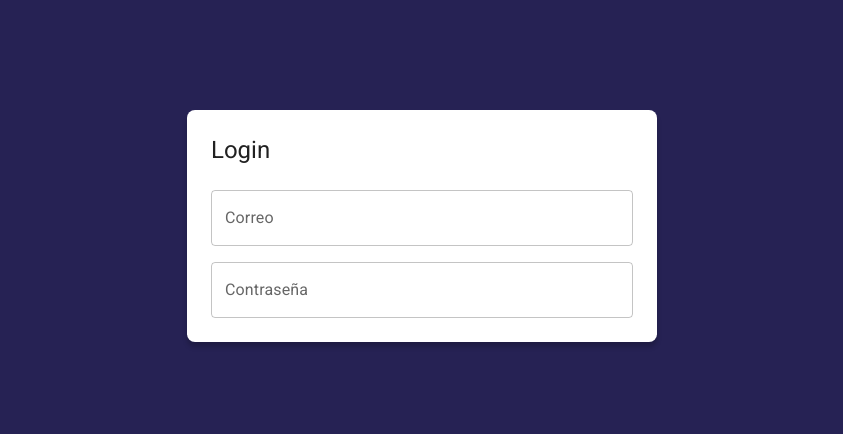
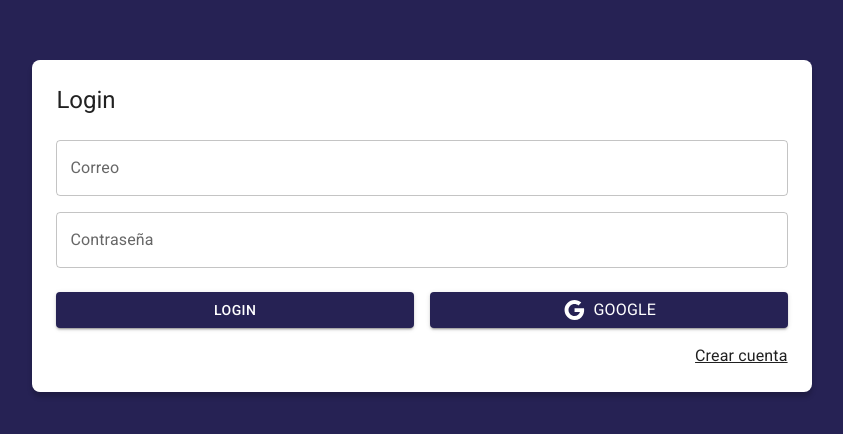
Before and after one commit to AndresHiguitaAMG/Proyecto-JournalApp, a React (Vite) app in the folder client/: page /auth/login in a window 1280 px wide. Shown: the part 174-608 px from the top of the page, without its empty margins (218-1061 px from the left). Built offline with nearby package versions, Linux system fonts and the light colour scheme.

Commit message:
Login Page - design - second part

```diff
--- a/client/src/auth/pages/LoginPage.jsx
+++ b/client/src/auth/pages/LoginPage.jsx
@@ -1,4 +1,6 @@
-import { Grid, TextField, Typography } from "@mui/material"
+import { Link as RouterLink } from 'react-router-dom';
+import { Google } from '@mui/icons-material';
+import { Button, Grid, Link, TextField, Typography } from '@mui/material';
 
 export const LoginPage = () => {
   return (
@@ -36,9 +38,30 @@
                   fullWidth
                 />
               </Grid>
+
+              <Grid container spacing={2} sx={{mb: 2, mt: 1}}>
+                <Grid item xs={12} sm={6}>
+                  <Button variant="contained" fullWidth>
+                    Login
+                  </Button>
+                </Grid>
+
+                <Grid item xs={12} sm={6}>
+                  <Button variant="contained" fullWidth>
+                    <Google />
+                    <Typography sx={{ml: 1}}>Google</Typography>
+                  </Button>
+                </Grid>
+              </Grid>
+
+              <Grid container direction="row" justifyContent="end">
+                <Link component={RouterLink} color="inherit" to="/auth/register">
+                  Crear cuenta
+                </Link>
+              </Grid>
             </Grid>
           </form>
         </Grid>
     </Grid>
   )
-}
+};
```
